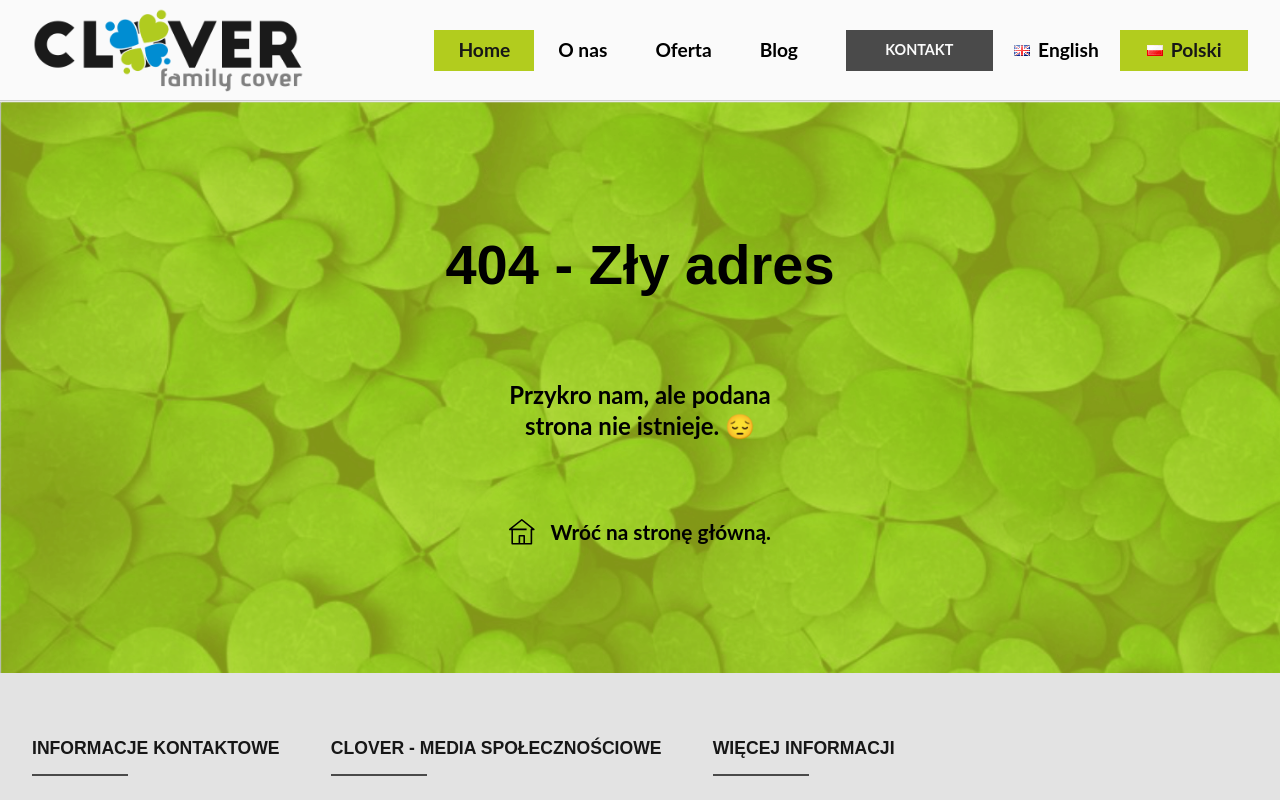
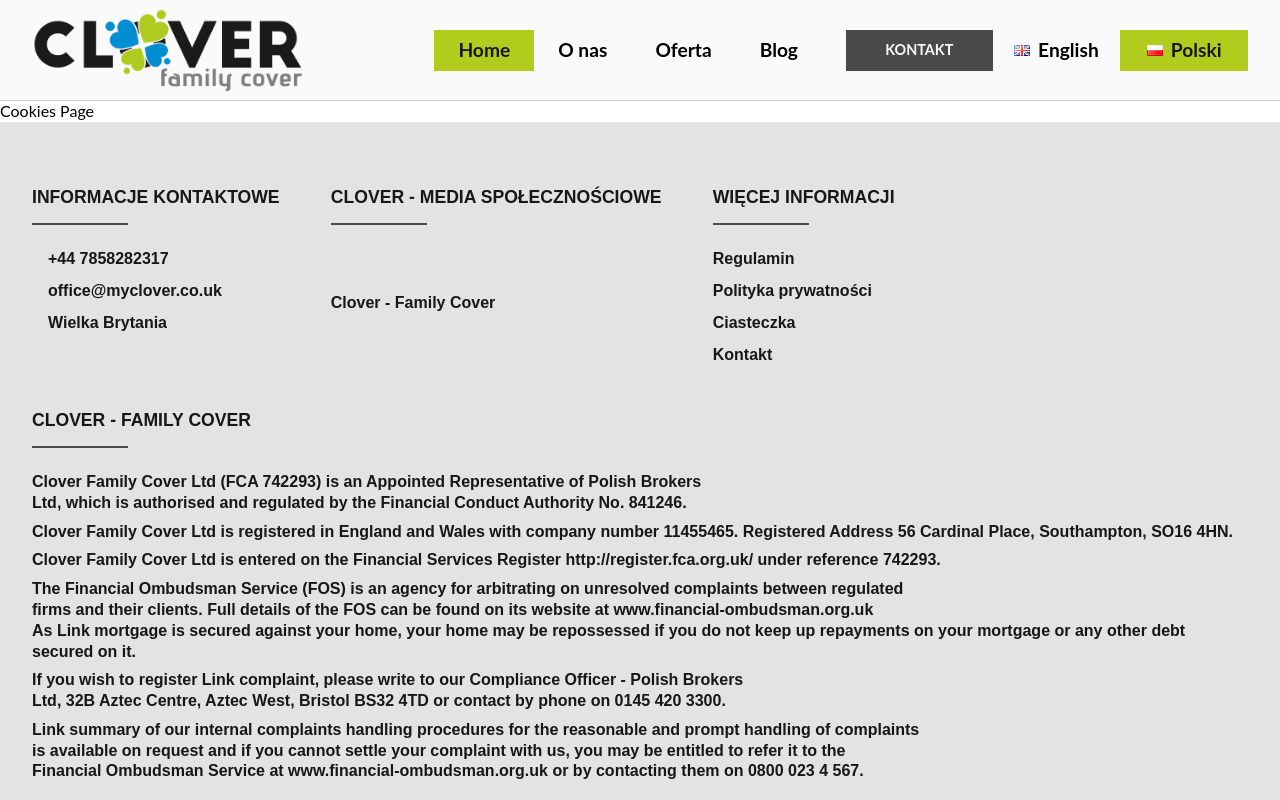
Before and after one commit to TZ-fn/MyClover, a React (Vite) app: page /cookies in a window 1280 px wide. Shown: the top 800 px of the page. Built offline with nearby package versions, Linux system fonts and the light colour scheme; some icons are missing; a web font is replaced by a local one.

Commit message:
feat: add more pages' templates

```diff
--- /dev/null
+++ b/src/pages/CookiesPage/CookiesPage.tsx
@@ -0,0 +1,5 @@
+function CookiesPage() {
+  return <>Cookies Page</>;
+}
+
+export default CookiesPage;
--- /dev/null
+++ b/src/pages/PrivacyPolicyPage/PrivacyPolicyPage.tsx
@@ -0,0 +1,5 @@
+function PrivacyPolicyPage() {
+  return <>Privacy Policy Page</>;
+}
+
+export default PrivacyPolicyPage;
--- /dev/null
+++ b/src/pages/TermsConditionsPage/TermsConditionsPage.tsx
@@ -0,0 +1,5 @@
+function TermsConditionsPage() {
+  return <>Terms Conditions Page</>;
+}
+
+export default TermsConditionsPage;
```
Also changed, not shown: src/providers/BrowserRouterProvider.tsx (+15 -0 lines).
